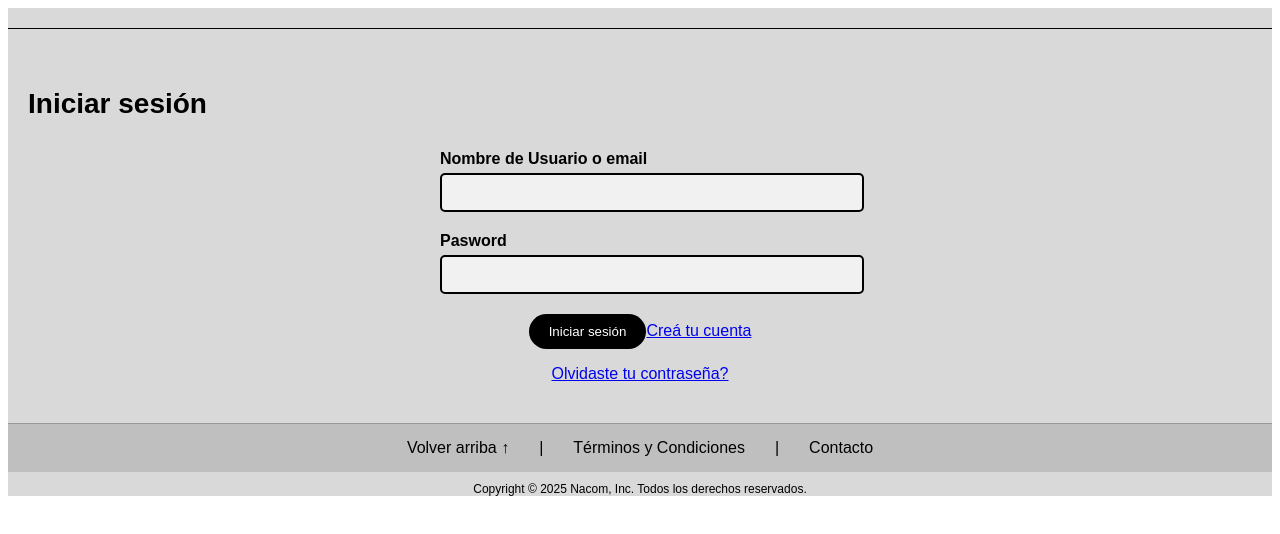
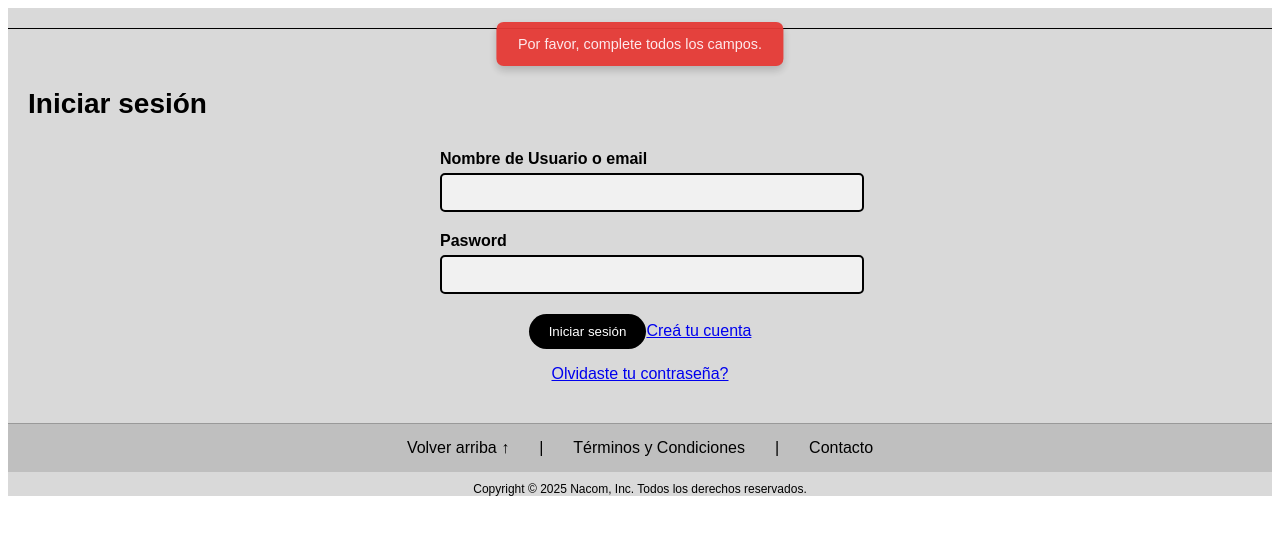
Before and after one commit to CacaceNicolas/CookpiFrontend, an Angular app: page /logni in a window 1280 px wide. Both pictures are taken after a click on the button "Iniciar sesión". Shown: the top 534 px of the page. Built offline with nearby package versions, Linux system fonts and the light colour scheme.

Commit message:
mensajes error

```diff
--- a/src/app/ingredientes/ingredientes.css
+++ b/src/app/ingredientes/ingredientes.css
@@ -8,6 +8,26 @@ body {
     padding: 0;
   }
 
+
+.notification {
+  position: fixed;
+  top: 1.5em;
+  left: 50%;
+  transform: translateX(-50%);
+  background-color: #43a047;
+  color: #e8f5e9;
+  padding: 1em 1.5em;
+  border-radius: 0.5em;
+  z-index: 1000;
+  opacity: 0.95;
+  box-shadow: 0 0.3em 0.6em rgba(0, 0, 0, 0.2);
+  font-size: 0.9rem;
+}
+
+.notification.error {
+  background-color: #e53935;
+  color: #ffebee;
+}
   table {
     width: 100%;
     border-radius: 10px;
--- a/src/app/ingredientes/ingredientes.ts
+++ b/src/app/ingredientes/ingredientes.ts
@@ -13,6 +13,9 @@ import { FormControl, ReactiveFormsModule } from '@angular/forms';
 
 
 export class Ingredientes {
+
+  mensajeNotificacion: string = '';
+  mostrarNotificacion: boolean = false;
 
   nombre = new FormControl('');
   calorias = new FormControl(0);
@@ -39,6 +42,15 @@ export class Ingredientes {
     this.actualizarLista()
   }
 
+  mostrarMensaje(mensaje: string) {
+    this.mensajeNotificacion = mensaje;
+    this.mostrarNotificacion = true;
+    setTimeout(() => {
+      this.mostrarNotificacion = false;
+      this.mensajeNotificacion = '';
+    }, 3000);
+  }
+
   async restarPagina(){
     if (this.pagina > 0){
       this.pagina -= 1
@@ -63,6 +75,7 @@ export class Ingredientes {
     if (this.items.length == 0 && this.pagina > 0){
       this.items = itemsAnterior
       this.pagina -= 1
+
     }
 
 
@@ -72,6 +85,9 @@ export class Ingredientes {
   async eliminarItem(id: string) {
     this.apiservice.eliminarIngrediente(id)
     this.actualizarLista()
+
+
+
   }
 
   async modBtn(id : number){
--- a/src/app/login/login.css
+++ b/src/app/login/login.css
@@ -13,7 +13,25 @@ header {
   padding: 10px;
   border-bottom: 1px solid #000;
 }
+.notification {
+  position: fixed;
+  top: 1.5em;
+  left: 50%;
+  transform: translateX(-50%);
+  background-color: #43a047;
+  color: #e8f5e9;
+  padding: 1em 1.5em;
+  border-radius: 0.5em;
+  z-index: 1000;
+  opacity: 0.95;
+  box-shadow: 0 0.3em 0.6em rgba(0, 0, 0, 0.2);
+  font-size: 0.9rem;
+}
 
+.notification.error {
+  background-color: #e53935;
+  color: #ffebee;
+}
 .icon {
   width: 20px;
   height: 20px;
--- a/src/app/login/login.html
+++ b/src/app/login/login.html
@@ -1,33 +1,44 @@
 <!DOCTYPE html>
 <html lang="es">
+
 <head>
   <meta charset="UTF-8" />
   <meta name="viewport" content="width=device-width, initial-scale=1.0" />
   <title>SignIn</title>
   <link rel="stylesheet" href="login.css" />
 </head>
+
 <body>
   <header>
 
   </header>
 
+  <div *ngIf="mostrarNotificacion" class="notification" [ngClass]="{ 'error': tipoNotificacion === 'error' }">
+    {{ mensajeNotificacion }}
+  </div>
+
   <main>
+
     <h1>Iniciar sesión</h1>
+
     <form>
+
       <label for="usuario">Nombre de Usuario o email</label>
       <input [formControl] = "nombre" type="text" id="usuario" />
 
       <label for="password">Pasword</label>
       <input [formControl] = "password" type="password" id="password" />
 
-
     </form>
 
     <button (click) = "botonIniciarSesion()">Iniciar sesión</button>
 
     <a href="http://localhost:4200/singup">Creá tu cuenta</a>
+
     <p></p>
+
     <a href="http://localhost:4200/enviarCorreoPassword">Olvidaste tu contraseña?</a>
+
   </main>
 
   <footer>
@@ -39,7 +50,11 @@
   </footer>
 
   <div class="copyright">
+
     Copyright © 2025 Nacom, Inc. Todos los derechos reservados.
+
   </div>
+
 </body>
+
 </html>
--- a/src/app/login/login.ts
+++ b/src/app/login/login.ts
@@ -1,38 +1,80 @@
 import { Component } from '@angular/core';
 import { FormControl, ReactiveFormsModule } from '@angular/forms';
 import { Servicio } from '../servicio';
+import { CommonModule } from '@angular/common';
+import axios, { AxiosError } from 'axios';
 
 
 
 @Component({
+
   selector: 'app-login',
+
   imports: [
 
-    ReactiveFormsModule
+    ReactiveFormsModule,
+    CommonModule
 
   ],
   templateUrl: './login.html',
+
   styleUrl: './login.css'
+
 })
 export class Login {
 
   nombre = new FormControl('');
   password = new FormControl('');
 
+  mensajeNotificacion: string = '';
+  mostrarNotificacion: boolean = false;
+  tipoNotificacion: 'success' | 'error' = 'success';
+
+
   constructor(private apiservice: Servicio) {}
 
+  mostrarMensaje(mensaje: string, tipo:'success' | 'error' = 'success') {
+
+    this.mensajeNotificacion = mensaje;
+    this.mostrarNotificacion = true;
+    this.tipoNotificacion = tipo;
+
+    setTimeout(() => {
+
+      this.mostrarNotificacion = false;
+      this.mensajeNotificacion = '';
+
+    }, 3000);
+  }
+
   async botonIniciarSesion() {
+    if (this.nombre.value && this.password.value) {
 
-    if (this.nombre.value && this.password.value) {
       try {
-        console.log("ASDASD")
+
         const response = await this.apiservice.iniciarSesion(this.nombre.value, this.password.value);
+
+        console.log(response)
+
         localStorage.setItem("jwt", response)
-      } catch (error) {
-        console.error('Error al iniciar sesión:', error);
+
+        this.mostrarMensaje('Se inició la sesión', 'success');
+
+
+
+      } catch (error: unknown) {
+
+        if(axios.isAxiosError(error)){
+
+          this.mostrarMensaje('Error al iniciar sesión: ' + error.response?.data, 'error');
+        }
+
+
       }
     } else {
-      console.error('Por favor, complete todos los campos.');
+
+      this.mostrarMensaje('Por favor, complete todos los campos.','error');
+
     }
   }
 
--- a/src/app/paginaPrincipal/pagina-principal.html
+++ b/src/app/paginaPrincipal/pagina-principal.html
@@ -2,10 +2,15 @@
 <html lang="es">
 <head>
   <meta charset="UTF-8" />
+
   <meta name="viewport" content="width=device-width, initial-scale=1.0" />
+
   <title>Página Principal</title>
+
   <link rel="stylesheet" href="pagina-principal.css" />
 </head>
+
+
 <body>
 
   <header class="top-bar">
@@ -25,6 +30,7 @@
   </nav>
 
   <section class="featured">
+
     <div class="featured-image"></div>
     <div class="featured-text">
       <h2>Receta del día</h2>
--- a/src/app/servicio.ts
+++ b/src/app/servicio.ts
@@ -89,7 +89,6 @@ export class Servicio {
       console.error('Error al crear al usuario:', error);
       throw error;
     }
-
   }
 
 
--- a/src/app/signup/signup.css
+++ b/src/app/signup/signup.css
@@ -1,7 +1,27 @@
 :root {
-  font-size: 16px; /* base para rem */
+  font-size: 16px;
+
 }
 
+.notification {
+  position: fixed;
+  top: 1.5em;
+  left: 50%;
+  transform: translateX(-50%);
+  background-color: #43a047;
+  color: #e8f5e9;
+  padding: 1em 1.5em;
+  border-radius: 0.5em;
+  z-index: 1000;
+  opacity: 0.95;
+  box-shadow: 0 0.3em 0.6em rgba(0, 0, 0, 0.2);
+  font-size: 0.9rem;
+}
+
+.notification.error {
+  background-color: #e53935;
+  color: #ffebee;
+}
 body {
   font-family: Arial, sans-serif;
   background-color: #d9d9d9;
--- a/src/app/signup/signup.html
+++ b/src/app/signup/signup.html
@@ -1,5 +1,7 @@
 <!DOCTYPE html>
 <html lang="es">
+
+
 <head>
   <meta charset="UTF-8">
   <meta name="viewport" content="width=device-width, initial-scale=1.0">
@@ -11,7 +13,10 @@
     <img src="lupa.png" alt="Buscar" class="icon" />
     <img src="cerrar.png" alt="Cerrar" class="icon" />
   </header>
+  <div *ngIf="mostrarNotificacion" class="notification" [ngClass]="{ 'error': tipoNotificacion === 'error' }">
 
+    {{ mensajeNotificacion }}
+</div>
   <main>
     <h1>Crear cuenta</h1>
 
--- a/src/app/signup/signup.ts
+++ b/src/app/signup/signup.ts
@@ -1,36 +1,60 @@
 import { Component } from '@angular/core';
 import { ActivatedRoute } from '@angular/router';
+import { CommonModule } from '@angular/common';
 import { FormControl, ReactiveFormsModule } from '@angular/forms';
 import { Servicio } from '../servicio';
+import { Axios } from 'axios';
+import axios, { AxiosError } from 'axios';
 
 @Component({
   selector: 'app-signup',
   imports: [
 
-    ReactiveFormsModule
+    ReactiveFormsModule,
+    CommonModule
 
   ],
   templateUrl: './signup.html',
   styleUrl: './signup.css'
 })
 export class Signup {
+
+  mensajeNotificacion: string = '';
+  mostrarNotificacion: boolean = false;
+  tipoNotificacion: 'success' | 'error' = 'success';
+
+
   constructor (private apiservice: Servicio) {}
 
   mail = new FormControl('');
   password = new FormControl('');
   nombre = new FormControl('');
 
+  mostrarMensaje(mensaje: string, tipo: 'success' | 'error' = 'success') {
+    this.mensajeNotificacion = mensaje;
+    this.mostrarNotificacion = true;
+    this.tipoNotificacion = tipo;
+    setTimeout(() => {
+      this.mostrarNotificacion = false;
+      this.mensajeNotificacion = '';
+    }, 3000);
+  }
+
   async botonCrearUsuario() {
     if (this.mail.value && this.password.value && this.nombre.value) {
       try {
 
         const response = await this.apiservice.crearUsuario(this.nombre.value, this.password.value, this.mail.value);
-        console.log('Usuario creado exitosamente:', response);
-      } catch (error) {
-        console.error('Error al crear el usuario:', error);
+        this.mostrarMensaje('Usuario creado exitosamente :D!','success');
+      } catch (error: unknown) {
+        if(axios.isAxiosError(error)){
+        this.mostrarMensaje('Error al crear el usuario:' + error.response?.data,'error' );
+      }
       }
     } else {
-      console.error('Por favor, complete todos los campos.');
+
+      this.mostrarMensaje('Por favor, complete todos los campos.', 'error');
+
     }
   }
 
```
